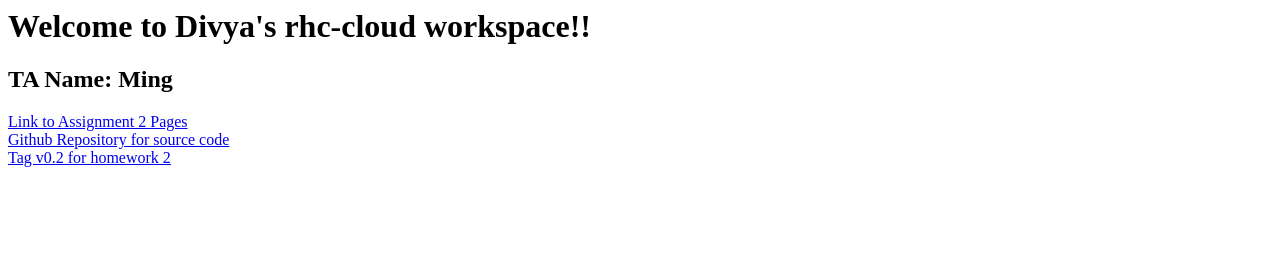
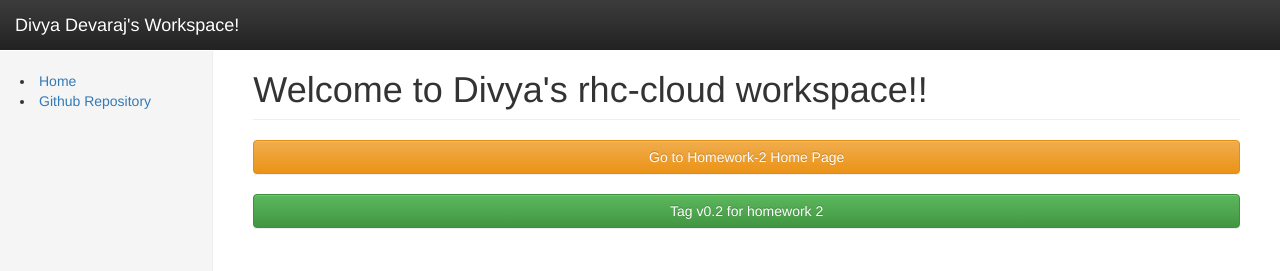
Before and after one commit to divya127/cs5610fall2015, a website: page public/index.html in a window 1280 px wide. Drawn offline with nearby package versions, Linux system fonts and the light colour scheme.

Commit message:
Index html added bootstrap style to it

```diff
--- a/public/index.html
+++ b/public/index.html
@@ -1,9 +1,75 @@
-<h1>Welcome to Divya's rhc-cloud workspace!!</h1>
+<!DOCTYPE html>
+<html lang="en">
+<head>
+    <meta charset="UTF-8">
+    <meta http-equiv="X-UA-Compatible" content="IE=edge">
+    <meta name="viewport" content="width=device-width, initial-scale=1">
+    <title>
+        Form Maker
+    </title>
 
-<h2>TA Name: Ming</h2>
+    <script src="https://ajax.googleapis.com/ajax/libs/jquery/1.11.3/jquery.min.js"></script>
+    <script src="https://maxcdn.bootstrapcdn.com/bootstrap/3.3.5/js/bootstrap.min.js"></script>
 
-<a href="http://cs5610-devarajdivya.rhcloud.com/assignment/home.html">Link to Assignment 2 Pages</a>
-<br>
-<a href="https://github.com/divya127/cs5610fall2015">Github Repository for source code</a>
-<br>
-<a href="https://github.com/divya127/cs5610fall2015/releases/tag/v0.2">Tag v0.2 for homework 2</a>
+    <!-- Latest compiled and minified CSS -->
+    <link rel="stylesheet" href="https://maxcdn.bootstrapcdn.com/bootstrap/3.3.5/css/bootstrap.min.css">
+
+    <link rel="stylesheet" href="../../css/dashboard.css">
+    <link rel="stylesheet" href="../../css/style.css">
+    <link rel="stylesheet" href="../../css/animate.min.css">
+    <link rel="stylesheet" href="../../css/creative.css">
+
+    <!-- Optional theme -->
+    <link rel="stylesheet" href="https://maxcdn.bootstrapcdn.com/bootstrap/3.3.5/css/bootstrap-theme.min.css">
+
+</head>
+
+<body>
+
+
+<nav class="navbar navbar-inverse navbar-fixed-top">
+    <div class="container-fluid">
+        <div class="navbar-header">
+            <button type="button" class="navbar-toggle collapsed" data-toggle="collapse" data-target="#navbar" aria-expanded="false" aria-controls="navbar">
+                <span class="sr-only">Toggle navigation</span>
+                <span class="icon-bar"></span>
+                <span class="icon-bar"></span>
+                <span class="icon-bar"></span>
+            </button>
+            <a class="navbar-brand" href="index.html">Divya Devaraj's Workspace!</a>
+        </div>
+    </div>
+</nav>
+
+<div class="container-fluid">
+    <div class="row">
+        <div class="col-sm-3 col-md-2 sidebar">
+
+
+                <li><a href="index.html">Home</a></li>
+                <li><a href="https://github.com/divya127/cs5610fall2015">Github Repository</a></li>
+            </ul>
+        </div>
+        <div class="col-sm-9 col-sm-offset-3 col-md-10 col-md-offset-2 main">
+            <h1 class="page-header">Welcome to Divya's rhc-cloud workspace!!</h1>
+
+
+            <a href="http://cs5610-devarajdivya.rhcloud.com/assignment/home.html" target="_blank" id="hw2" type="submit" class="btn btn-warning form-control">Go to Homework-2 Home Page</a>
+        <br>
+        <br>
+
+        <a href="https://github.com/divya127/cs5610fall2015/releases/tag/v0.2" target="_blank" id="tag-hw2" type="submit" class="btn btn-success form-control">Tag v0.2 for homework 2</a>
+
+        </div>
+
+    </div>
+</div>
+
+<!-- Bootstrap core JavaScript
+================================================== -->
+<!-- Placed at the end of the document so the pages load faster -->
+
+</body>
+</html>
+
+>Link to Assignment 2 Pages</a>
```
